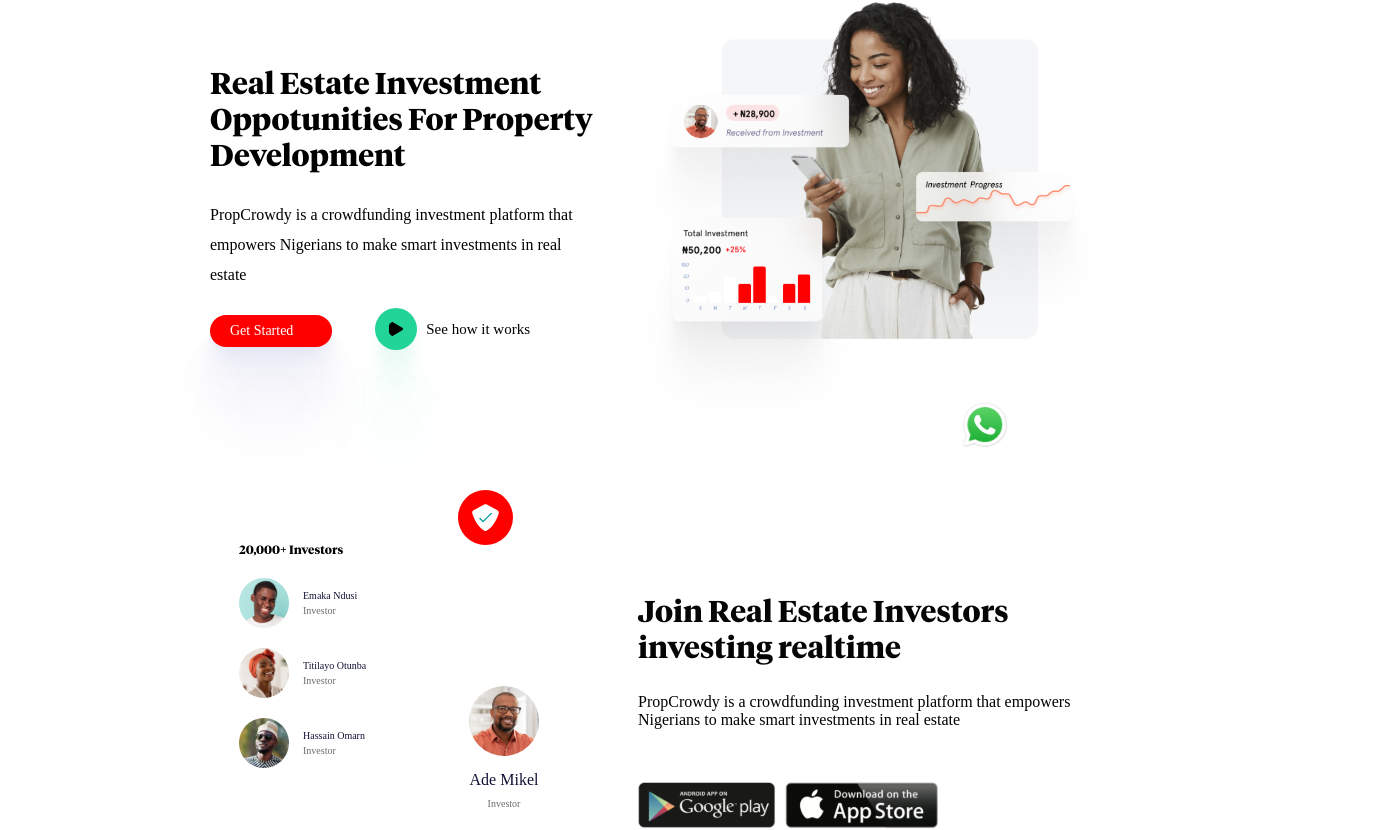
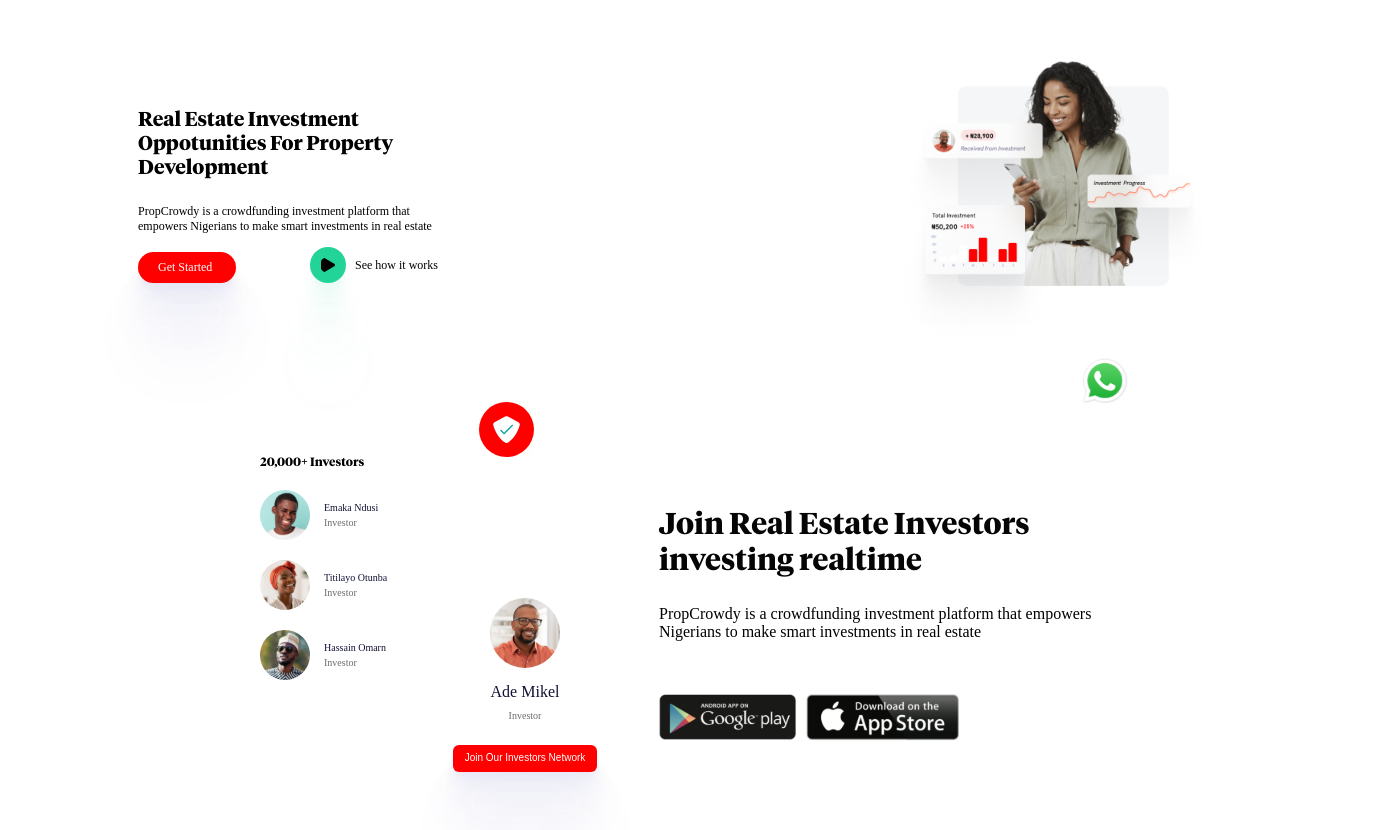
Before and after one commit to Farouk-Adedamola/PropCrowdy, a React (Create React App) app: page / in a window 1280 px wide. Shown: the top 830 px of the page, 1400 px wide, since content can reach past the window. Built offline with nearby package versions, Linux system fonts and the light colour scheme; a web font is replaced by a local one.

Commit message:
commit corrections

```diff
--- a/public/index.html
+++ b/public/index.html
@@ -3,7 +3,8 @@
   <head>
     <meta charset="utf-8" />
     <link rel="icon" href="%PUBLIC_URL%/favicon.ico" />
-    <meta name="viewport" content="width=device-width, initial-scale=1" />
+    <meta name="viewport" content="width=device-width, initial-scale=1.0" />
+    <!-- <meta name="viewport" content="width=device-width, initial-scale=1" /> -->
     <meta name="theme-color" content="#000000" />
     <meta
       name="description"
--- a/src/App.js
+++ b/src/App.js
@@ -23,7 +23,7 @@
   }, []);
 
   return (
-    <div>
+    <div style={{ width: "100%" }}>
       {loading ? (
         <DotLoader
           color={"#FF0000"}
--- a/src/Components/Header/Header.module.css
+++ b/src/Components/Header/Header.module.css
@@ -77,6 +77,53 @@
 
 @media screen and (min-width: 760px) {
   .mainArea {
+    margin: 0 auto;
+    display: flex;
+    justify-content: center;
+    flex-direction: row-reverse;
+    justify-content: space-between;
+    /* padding: 60px 78px 0 120px; */
+    align-items: center;
+  }
+
+  .section {
+    width: 300px;
+    /* width: ; */
+    /* width: 30%; */
+  }
+
+  .second_Section {
+    width: 300px;
+  }
+
+  .section img {
+    margin: 0;
+    width: 300px;
+    height: 300px;
+    /* width: 50%; */
+  }
+  .text {
+    width: 300px;
+  }
+  .para {
+    width: 300px;
+  }
+
+  .buttons {
+    width: 300px;
+  }
+  /* .mainArea {
+    display: flex;
+    flex-direction: row-reverse;
+    justify-content: space-between;
+    margin: 180px 5vw 0 7vw;
+    align-items: center;
+    width: 90vw;
+  } */
+}
+
+/* @media screen and (min-width: 760px) {
+  .mainArea {
     display: flex;
     flex-direction: row-reverse;
     justify-content: space-between;
@@ -111,15 +158,14 @@
   }
 
   .section img {
-    /* margin-left: 10px; */
     width: 380px;
   }
 
   .icon {
     padding: 13px;
   }
-}
-
+} */
+/*
 @media screen and (min-width: 1000px) {
   .mainArea {
     justify-content: space-around;
@@ -139,8 +185,8 @@
     width: 320px;
     font-size: 1rem;
   }
-}
-
+} */
+/*
 @media screen and (min-width: 1200px) {
   .mainArea {
     width: 70vw;
@@ -153,8 +199,7 @@
   .para {
     width: 370px;
   }
-}
-
+} */
 /* whatsapp section */
 .whatsapp {
   position: relative;
@@ -167,16 +212,16 @@
   left: 75vw;
 }
 
-@media screen and (min-width: 1000px) {
+/* @media screen and (min-width: 1000px) {
   .whatsapp {
     position: absolute;
     top: 60vh;
   }
-}
+} */
 
-@media screen and (min-width: 1200px) {
+/* @media screen and (min-width: 1200px) {
   .whatsapp {
     position: absolute;
     top: 50vh;
   }
-}
+} */
--- a/src/index.css
+++ b/src/index.css
@@ -40,11 +40,17 @@
 } */
 
 body {
-  width: 100vw !important;
-  max-width: 100vw !important;
+  /* width: 100vw !important; */
+  /* max-width: 100vw !important; */
   margin: 0;
   padding: 0;
-  position: absolute;
+  box-sizing: border-box;
+  -webkit-font-smoothing: antialiased;
+  -moz-osx-font-smoothing: grayscale;
+  /* padding: 60px 78px 0 120px; */
+
+  /* width: 110vw; */
+  /* position: absolute; */
   overflow-x: hidden !important;
 }
 
@@ -55,3 +61,9 @@
     /* overflow-y: hidden; */
   }
 }
+
+@media screen and (min-width: 760px) {
+  body {
+    padding: 60px 78px 0 120px;
+  }
+}
```
